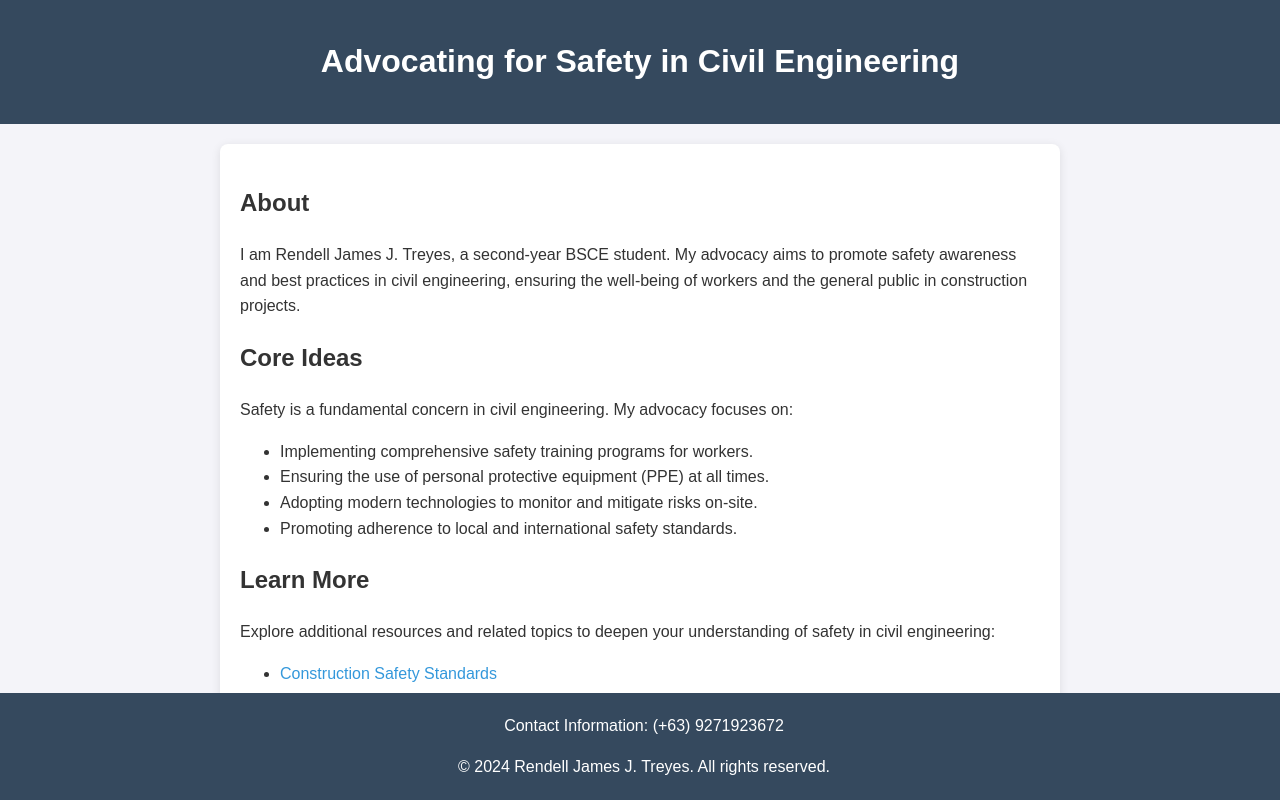
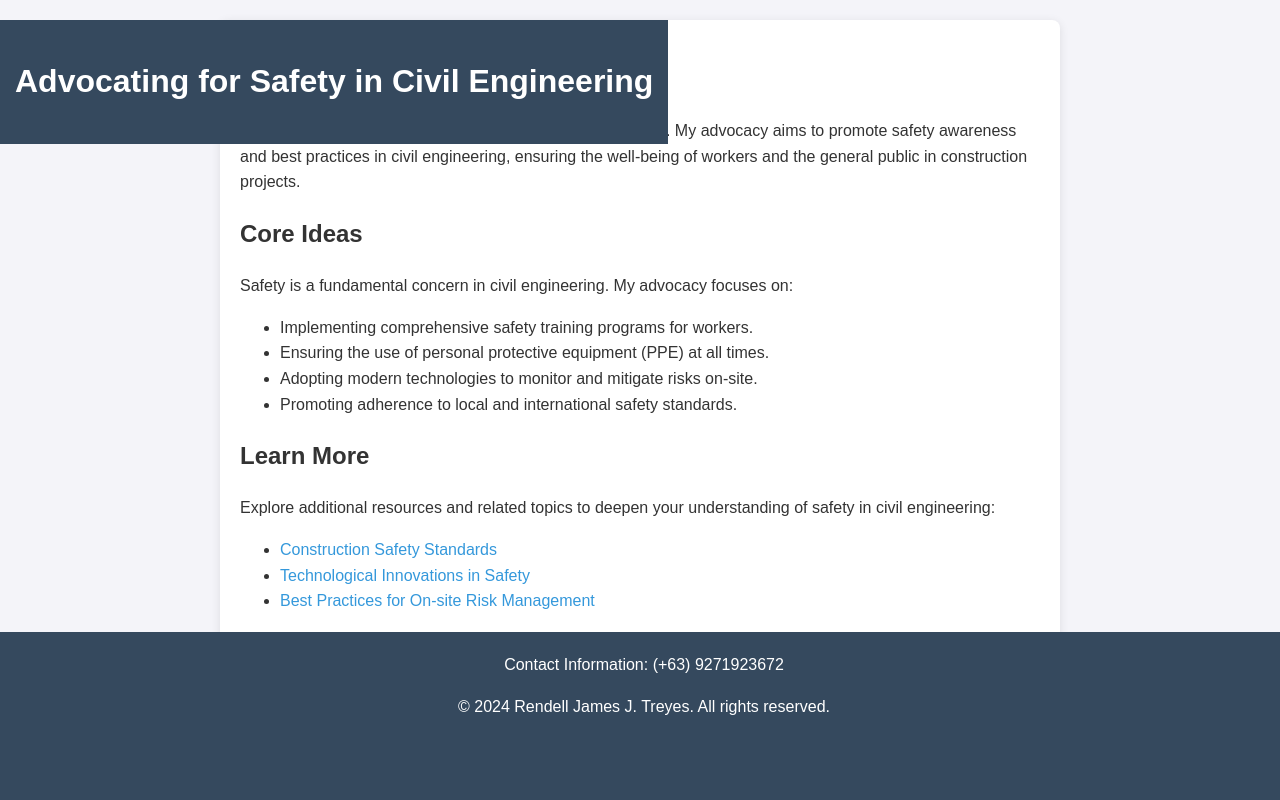
Before and after one commit to renrren/advocacy-html, a plain HTML site: page index.html in a window 1280 px wide. Drawn offline with Linux system fonts and the light colour scheme.

Commit message:
Update index.html

```diff
--- a/index.html
+++ b/index.html
@@ -16,6 +16,7 @@
         header {
             background: #35495e; /* Dark blue background for the header */
             color: #fff; /* White text color for contrast */
+            position: fixed;
             padding: 15px; /* Slightly smaller padding for a compact header */
             text-align: center; /* Centers the header text */
         }
@@ -41,7 +42,7 @@
             color: #fff; /* White text color for contrast */
             position: fixed; /* Keeps the footer at the bottom of the viewport */
             bottom: 0;
-            lenght: 20%;
+            height: 20%;
             width: 100%; /* Stretches the footer to fit the viewport width */
         }
     </style>
```
